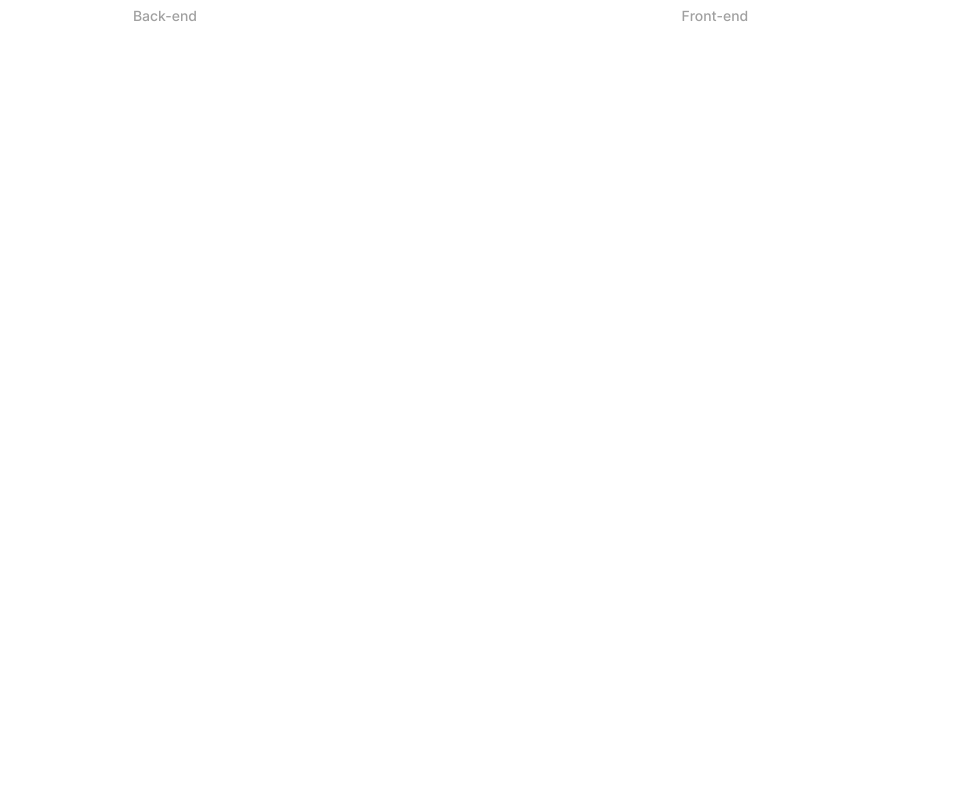
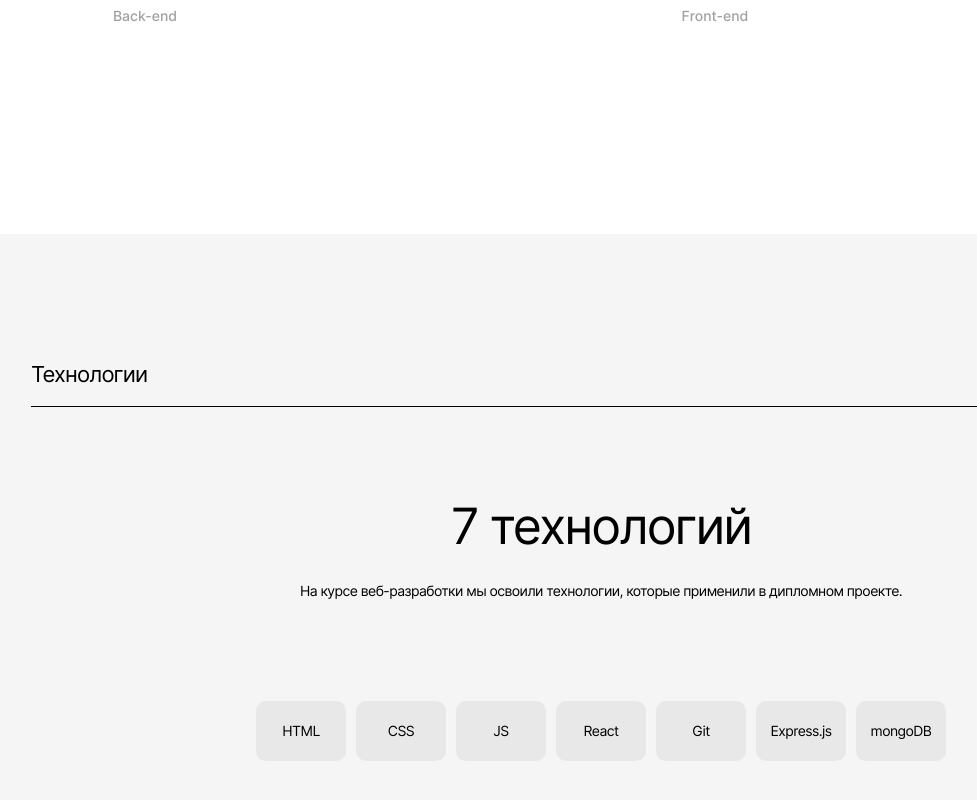
Before and after one commit to keeonezy/movies-explorer-frontend, a React (Create React App) app: page / in a window 1280 px wide. Shown: the part 1206-2006 px from the top of the page, without its empty margins (39-1016 px from the left). Before the commit the page ends 1440 px from the top, so only its background shows below. Built offline with nearby package versions, Linux system fonts and the light colour scheme.

Commit message:
instruments

```diff
--- a/src/components/About/About.css
+++ b/src/components/About/About.css
@@ -1,7 +1,7 @@
 .about {
     margin: 0 auto;
     min-height: 608px;
-    max-width: 1100px;
+    max-width: 1140px;
 }
 
 .about__info {
--- a/src/components/App/App.jsx
+++ b/src/components/App/App.jsx
@@ -2,6 +2,7 @@ import "./App.css"
 import { Header } from "../Header/Header";
 import { Offer } from "../Offer/Offer";
 import { About } from "../About/About";
+import { Instruments } from "../Instruments/Instruments";
 
 function App() {
   return (
@@ -9,6 +10,7 @@ function App() {
       <Header />
       <Offer />
       <About />
+      <Instruments />
     </div>
   );
 }
--- /dev/null
+++ b/src/components/Instruments/Instruments.css
@@ -0,0 +1,74 @@
+.instruments {
+    background: #F5F5F5;
+}
+
+.instruments__container {
+    margin: 0 auto;
+    max-width: 1140px;
+    min-height: 625px;
+}
+
+.instruments__info {
+    padding-top: 110px;
+    min-height: 51px;
+    border-bottom: 1px solid black;
+}
+
+.instruments__title {
+    color: #000;
+    font-size: 22px;
+    font-weight: 400;
+    letter-spacing: -0.88px;
+}
+
+.instruments__title-info {
+    margin: 0;
+    margin-top: 90px;
+    color: #000;
+    text-align: center;
+    font-size: 50px;
+    font-weight: 400;
+    line-height: 58px;
+    letter-spacing: -2px;
+}
+
+.instruments__description {
+    margin: 0;
+    margin-top: 26px;
+    color: #000;
+    text-align: center;
+    font-size: 14px;
+    font-weight: 400;
+    line-height: 20px;
+    letter-spacing: -0.56px;
+}
+
+.instruments__elements {
+    margin: 0;
+    padding: 0;
+    margin-top: 100px;
+    list-style: none;
+    display: flex;
+    justify-content: center;
+    flex-wrap: wrap;
+    gap: 10px;
+}
+
+.instruments__element {
+    min-width: 90px;
+    min-height: 60px;
+    border-radius: 10px;
+    background: #E8E8E8;
+    display: flex;
+    justify-content: center;
+    align-items: center;
+}
+
+.instruments__element-desc {
+    margin: 0;
+    color: #000;
+    text-align: center;
+    font-size: 14px;
+    font-weight: 400;
+    letter-spacing: -0.56px;
+}
--- /dev/null
+++ b/src/components/Instruments/Instruments.jsx
@@ -0,0 +1,48 @@
+import "./Instruments.css";
+
+function Instruments() {
+    return (
+        <div className="instruments">
+            <div className="instruments__container">
+                <div className="instruments__info">
+                    <h2 className="instruments__title">Технологии</h2>
+                </div>
+
+                <h3 className="instruments__title-info">7 технологий</h3>
+                <p className="instruments__description">На курсе веб-разработки мы освоили технологии, которые применили в дипломном проекте.</p>
+
+                <ul className="instruments__elements">
+                    <li className="instruments__element">
+                        <p className="instruments__element-desc">HTML</p>
+                    </li>
+
+                    <li className="instruments__element">
+                        <p className="instruments__element-desc">CSS</p>
+                    </li>
+
+                    <li className="instruments__element">
+                        <p className="instruments__element-desc">JS</p>
+                    </li>
+
+                    <li className="instruments__element">
+                        <p className="instruments__element-desc">React</p>
+                    </li>
+
+                    <li className="instruments__element">
+                        <p className="instruments__element-desc">Git</p>
+                    </li>
+
+                    <li className="instruments__element">
+                        <p className="instruments__element-desc">Express.js</p>
+                    </li>
+
+                    <li className="instruments__element">
+                        <p className="instruments__element-desc">mongoDB</p>
+                    </li>
+                </ul>
+            </div>
+        </div>
+    )
+}
+
+export { Instruments };
```
